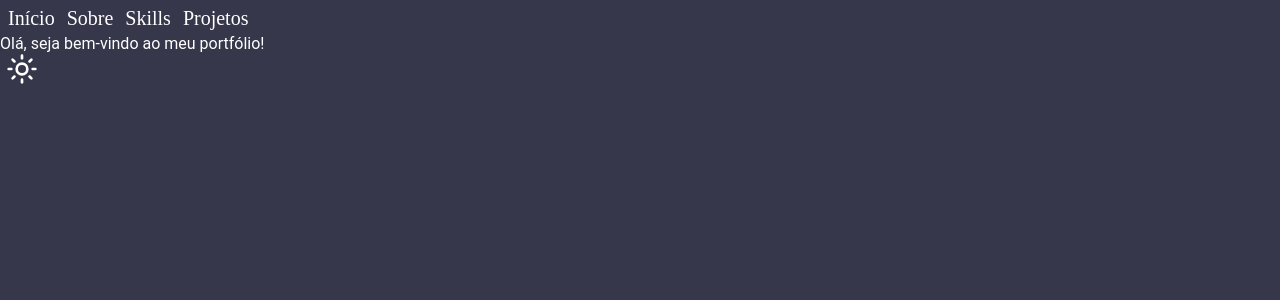
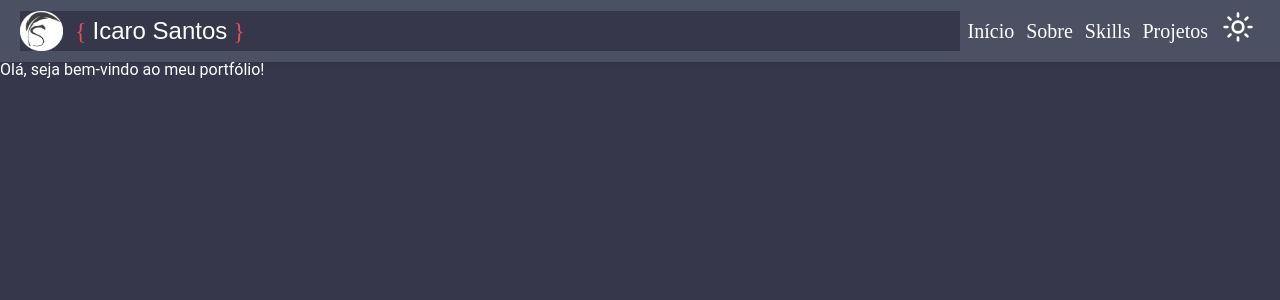
Before and after one commit to FlightofIcarus/portfolio-react, a React (Vite) app: page / in a window 1280 px wide. Shown: the top 300 px of the page. Built offline with nearby package versions, Linux system fonts and the light colour scheme.

Commit message:
refactor: Altera a estrutura do App, que importa Port em vez dos componentes diretos

```diff
--- a/src/App.jsx
+++ b/src/App.jsx
@@ -1,28 +1,35 @@
-import { ThemeProvider } from "styled-components";
-import { theme } from "./styles/theme";
-import { useState } from "react";
-import {MainParagraph} from "./components/structural components/Paragraphs";
-import { Container } from "./components/structural components/Containers";
-import ThemeButton from "./components/personal components/ThemeButtom/ThemeButtom";
-import { NavMenu } from "./components/personal components/NavMenu";
+// import { ThemeProvider } from "styled-components";
+// import { theme } from "./styles/theme";
+// import {MainParagraph} from "./components/structural components/Paragraphs";
+// import { Container } from "./components/structural components/Containers";
+// import Header from "./components/personal components/Header/Header";
+// import { useContext, useEffect, useState } from "react";
+// import { ThemeActiveContext } from "./hooks/contexts/themeContext";
+import ThemeActiveProvider from "./hooks/contexts/themeContext"
+import Port from "./components/Port";
 
 
 
 function App() {
-const [themeActive, toggleThemeActive] = useState("dark");
+  // const {themeActive} = useContext(ThemeActiveContext);
+  // const darkTheme = theme.darkMode;
+  // const lightTheme = theme.lightMode;
 
-const myTheme = themeActive === "light" ? theme.lightMode : theme.darkMode
+  // console.log(themeActive);
+
 
   return (
     <>
-      <ThemeProvider theme={myTheme}>
+    <ThemeActiveProvider>
+      <Port />
+      {/* <ThemeProvider theme={darkTheme}>
         <Container.MainContainer>
 
-          <NavMenu />
+          <Header />
           <MainParagraph>Olá, seja bem-vindo ao meu portfólio!</MainParagraph>
-          <ThemeButton setThemeActive={toggleThemeActive} themeActive={themeActive}/>
         </Container.MainContainer>
-      </ThemeProvider>
+      </ThemeProvider> */}
+    </ThemeActiveProvider>
     </>
   )
 }
--- a/src/components/personal components/ThemeButtom/ThemeButtom.jsx
+++ /dev/null
@@ -1,28 +0,0 @@
-import { LuSunMoon, LuSun  } from "react-icons/lu";
-import styled from "styled-components";
-
-const ThemeButtonStyled = styled.button`
-    border: none;
-    background-color: transparent;
-    cursor: pointer;
-    color: ${({theme}) => theme.colors.fontDefaultColor};
-    font-size: ${({theme}) => theme.fonts.size.desktop.emphasis};
-
-    @media (max-width: 767.9px){
-        font-size: ${({theme}) => theme.fonts.size.mobile.emphasis};
-    }
-    `;
-
-const toggleTheme = (setThemeActive, themeActive) => {
-    setThemeActive(themeActive === "light" ? "dark" : "light");
-  };
-
-function ThemeButton({setThemeActive, themeActive}) {
-    return (
-        <ThemeButtonStyled onClick={() => toggleTheme(setThemeActive, themeActive)}>
-            {themeActive === "light" ? <LuSunMoon /> : <LuSun />}
-        </ThemeButtonStyled>
-    )
-}
-
-export default ThemeButton;
```
Also changed, not shown: src/components/personal components/Logo.jsx (deleted, +0 -35 lines), src/components/personal components/ThemeButtom.jsx (deleted, +0 -11 lines).
